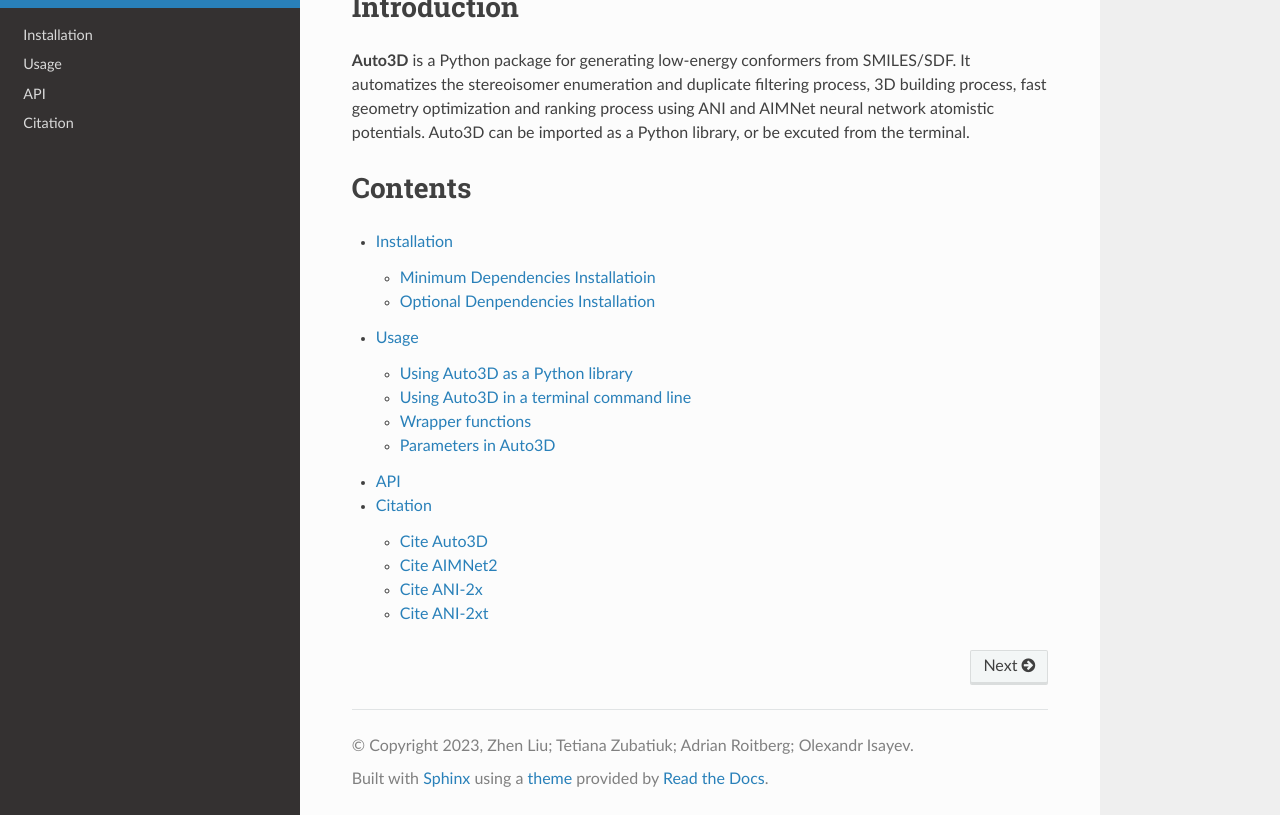
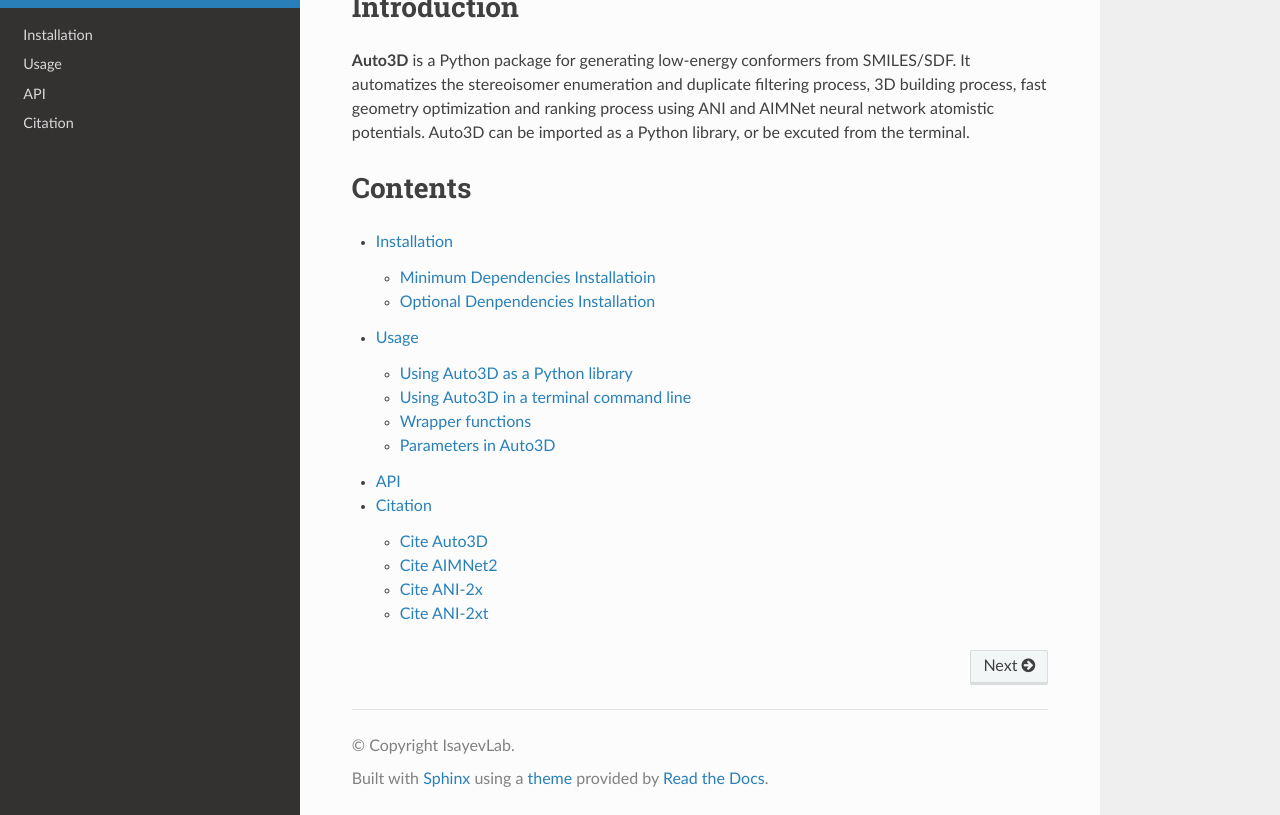
Before and after one commit to isayevlab/Auto3D_pkg, a Sphinx documentation site: the page built from docs/source/index.rst, in a window 1280 px wide and 900 px high, scrolled down 839 px, cut to the strip 85-900 px from the top of the window. Built offline with Sphinx 7.4.7 and the Read the Docs theme 2.0.0, drawn with Linux system fonts in a browser that asks for light colours.

```diff
--- a/docs/source/conf.py
+++ b/docs/source/conf.py
@@ -7,9 +7,9 @@
 # https://www.sphinx-doc.org/en/master/usage/configuration.html#project-information
 
 project = 'Auto3D'
-copyright = '2023, Zhen Liu; Tetiana Zubatiuk; Adrian Roitberg; Olexandr Isayev'
+copyright = 'IsayevLab'
 author = 'Zhen Liu; Tetiana Zubatiuk; Adrian Roitberg; Olexandr Isayev'
-release = '2.1.0'
+release = '2.2.5'
 
 # -- General configuration ---------------------------------------------------
 # https://www.sphinx-doc.org/en/master/usage/configuration.html#general-configuration
```
Also changed, not shown: .readthedocs.yaml.
